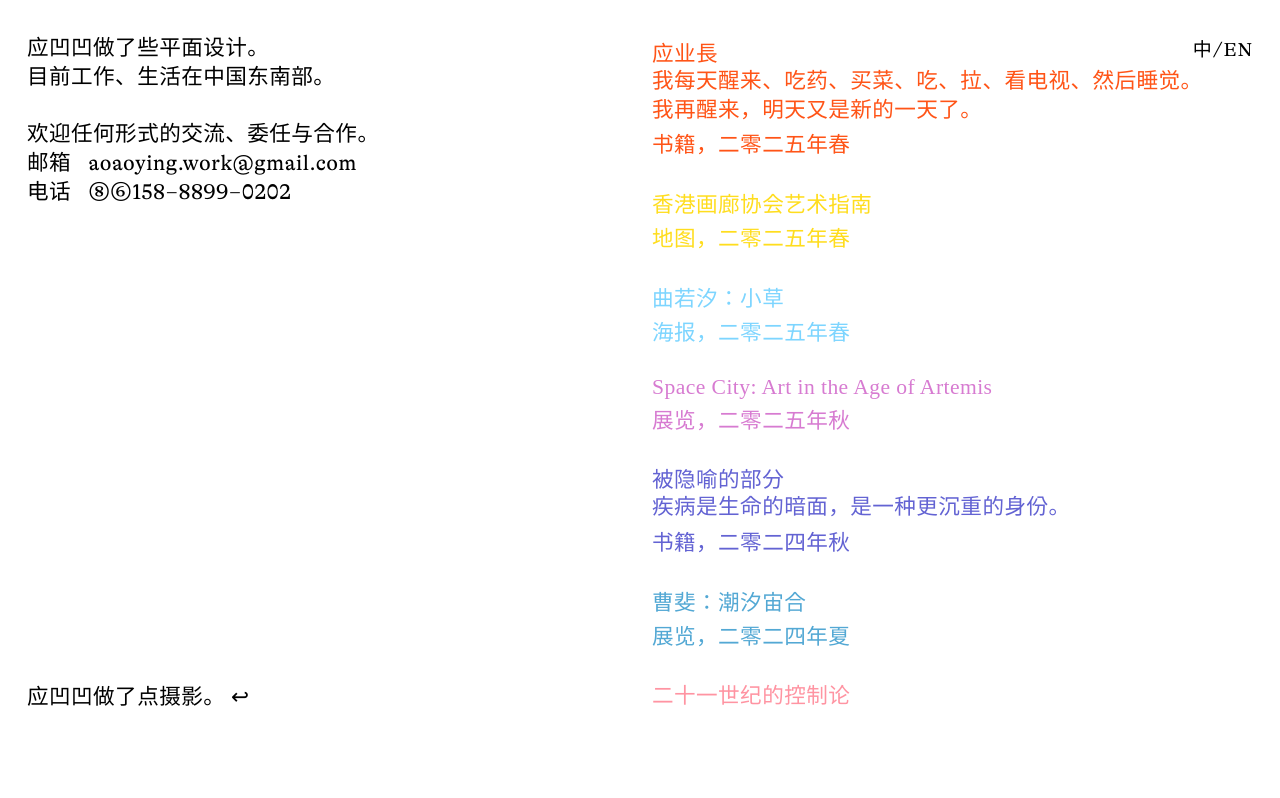
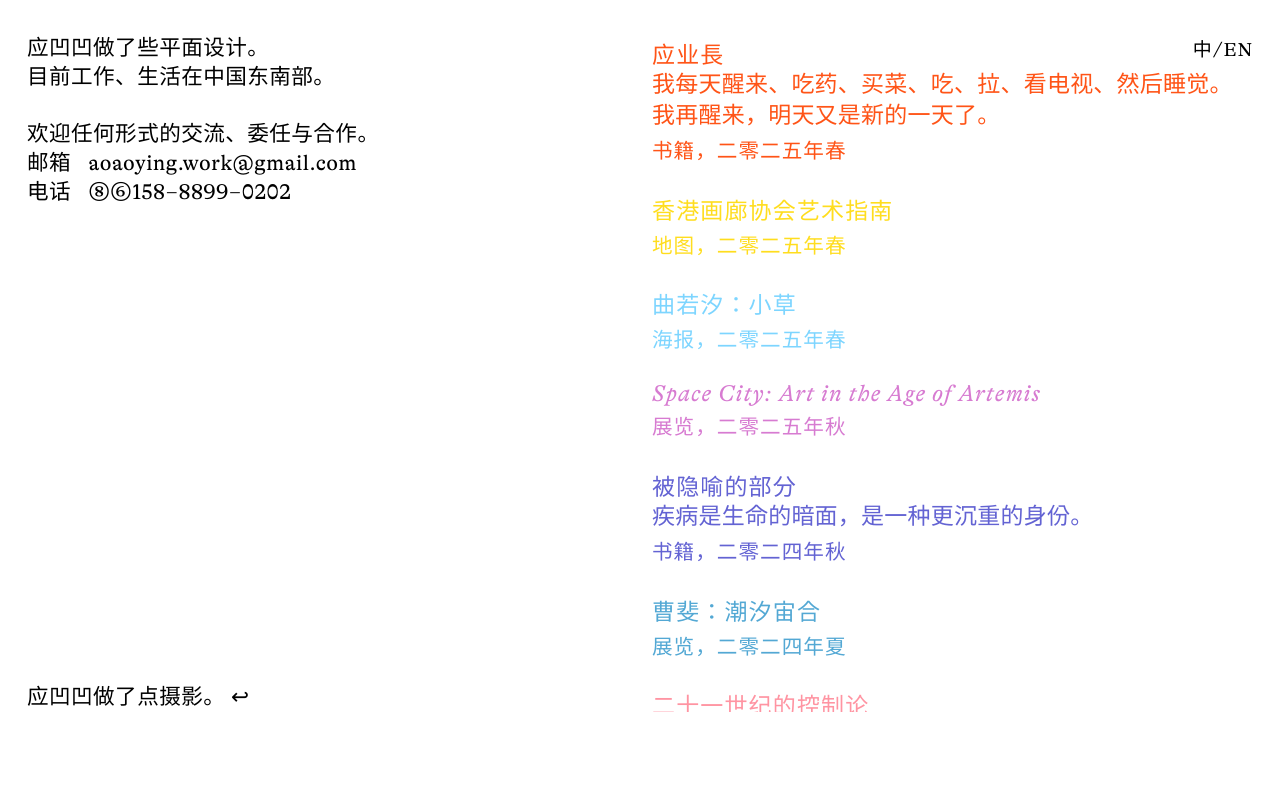
Before and after one commit to Mishimazzz/Yuke-Ying-Personal-Web, a React (Vite) app: page / in a window 1280 px wide. Shown: the top 798 px of the page. Built offline with nearby package versions, Linux system fonts and the light colour scheme; a web font is replaced by a local one.

Commit message:
调整了格式

```diff
--- a/src/components/MiddleSection.css
+++ b/src/components/MiddleSection.css
@@ -45,3 +45,7 @@
   max-height: 100%;
   object-fit: contain;
 }
+
+.en-font {
+  font-family: "GT Alpina Italic", serif;
+}
--- a/src/components/MiddleSection.tsx
+++ b/src/components/MiddleSection.tsx
@@ -256,19 +256,26 @@ function MiddleSection(){
   return(
     <div className="middle-section">
       {language === "zh" ? (
-        <div className="Text-Container zh-font">
+        <div className="Text-Container">
           {zh_items.map((zh_items) => (
             <div
               key={zh_items.id}
               onMouseEnter={() => setHovered(zh_items.img)}
               onMouseLeave={() => setHovered(null)}
             >
-              <Link to={zh_items.link} style={{ textDecoration: "none", color: zh_items.color }}>
-                <h3>{zh_items.title}</h3>
+              <Link
+                to={zh_items.link}
+                style={{ textDecoration: "none", color: zh_items.color }}
+              >
+                <h3
+                  className={
+                    /[a-zA-Z]/.test(String(zh_items.title)) ? "en-font" : "zh-font"
+                  }
+                >
+                  {zh_items.title}
+                </h3>
                 <p>{zh_items.text}</p>
-                <h4>
-                  {zh_items.sub}
-                </h4>
+                <h4>{zh_items.sub}</h4>
               </Link>
             </div>
           ))}
--- a/src/index.css
+++ b/src/index.css
@@ -113,6 +113,10 @@ h4
   font-family: "HY Jin", serif;
 }
 
+.en-font {
+  font-family: "GT Alpina Italic", serif;
+}
+
 /* 1920x1080 */
 @media screen and (max-width: 1920px){
   .left-section
```
